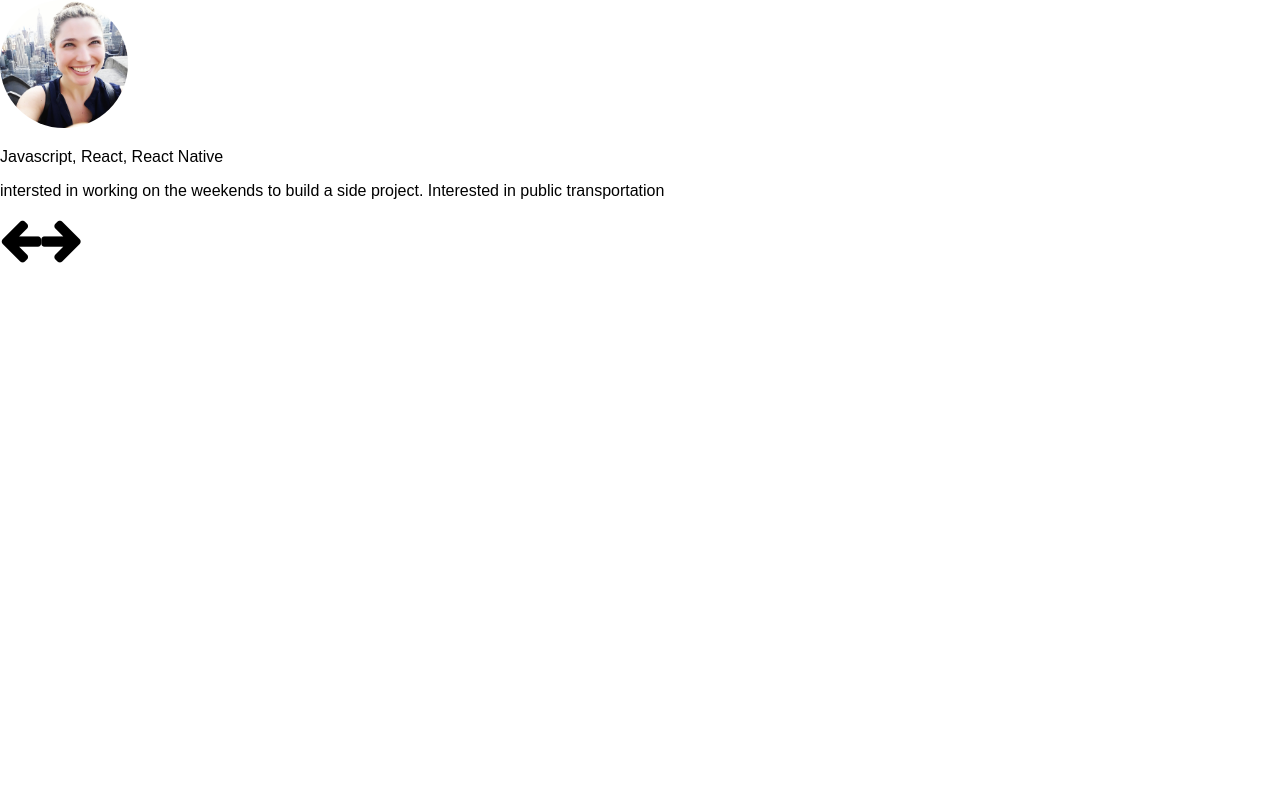
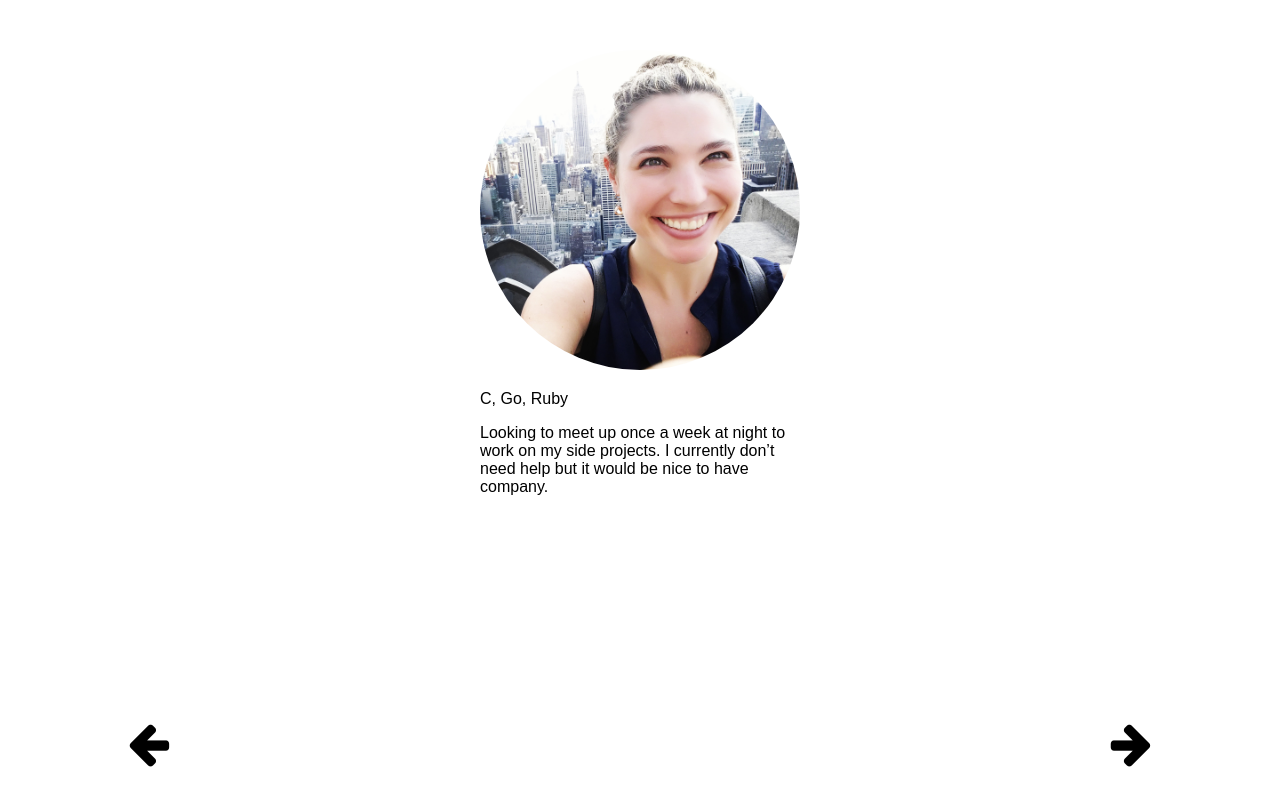
Before and after one commit to davellaj/witHackathon, a React (Create React App) app: page /gallery in a window 1280 px wide. Built offline with nearby package versions, Linux system fonts and the light colour scheme.

Commit message:
add style to gallery component

```diff
--- a/src/GalleryContainer.css
+++ b/src/GalleryContainer.css
@@ -1,3 +1,20 @@
-.body {
-  background-color: black;
+.content {
+	margin-left: auto;
+	margin-right: auto;
+	width: 20em;
+	top: 75%;
+	position: relative;
+	padding-top: 50px;
 }
+
+.left-arrow {
+	position: absolute;
+	top: 90%;
+	left: 10%;
+}
+
+.right-arrow {
+	position: absolute;
+	top: 90%;
+	right: 10%;
+}
--- a/src/GalleryContainer.js
+++ b/src/GalleryContainer.js
@@ -7,15 +7,30 @@ class GalleryContainer extends Component {
 
     this.state = {
       data: [
-              {name: 'Jamie Davella',
-               url: 'portfolio-pic.jpg',
-               languages: 'Javascript, React, React Native'
+              {
+                name: 'Margaret Hamilton',
+                url: 'portfolio-pic.jpg',
+                languages: 'C, Go, Ruby',
+                bio: "Looking to meet up once a week at night to work on my side projects. I currently don’t need help but it would be nice to have company.",
+              },
+              {
+                name: 'Ada Lovelace',
+                url: 'https://media.licdn.com/mpr/mpr/shrinknp_400_400/AAEAAQAAAAAAAAZjAAAAJDM4Y2ZmYjU0LTI4MjMtNDQ4Ny1iMDBiLTFhMWEzODBmYzY3Yg.jpg',
+                languages: 'HTML/CSS, JavaScript, Python’',
+                bio: 'Interested in education tech. Would like to meet up for a Sunday and build a project.'
              },
-               {name: 'Beth Sterling',
+             {
+               name: 'Grace Hopper',
                url: 'https://media.licdn.com/mpr/mpr/shrinknp_400_400/AAEAAQAAAAAAAAZjAAAAJDM4Y2ZmYjU0LTI4MjMtNDQ4Ny1iMDBiLTFhMWEzODBmYzY3Yg.jpg',
-               languages: 'Javascript, CSS, HTML, UI',
-               interest: 'Looking to learn and a build a project with react'
-             }
+               languages: 'Java, JavaScript, C',
+               bio: 'Interested in learning Go. Would like to meet up on the weekend to watch YouTube videos and tutorials to build a project with Go.'
+            },
+            {
+              name: 'Anita Borg',
+              url: 'https://media.licdn.com/mpr/mpr/shrinknp_400_400/AAEAAQAAAAAAAAZjAAAAJDM4Y2ZmYjU0LTI4MjMtNDQ4Ny1iMDBiLTFhMWEzODBmYzY3Yg.jpg',
+              languages: 'HTML/CSS, JavaScript, Ruby',
+              bio: 'Recent bootcamp grad looking to improve my skills by building projects or work on open source projects. It would be nice to have someone to bounce ideas and questions off of or pair program.'
+           },
              ],
       arrayIndex: 0,
     };
@@ -53,24 +68,26 @@ class GalleryContainer extends Component {
   render() {
     return (
       <div>
-        <div>
+        <div className="content">
           <img
             src={this.state.data[this.state.arrayIndex].url}
-            style={{ maxWidth: '10%', borderRadius: '50%' }}
+            style={{ maxWidth: '100%', borderRadius: '50%' }}
         />
-          <p>{this.state.data[0].languages}</p>
-          <p>intersted in working on the weekends to build a side project. Interested in public transportation</p>
+          <p>{this.state.data[this.state.arrayIndex].languages}</p>
+          <p>{this.state.data[this.state.arrayIndex].bio}</p>
         </div>
-        <div>
+        <div className="left-arrow">
           <i
                 className="fa fa-3x white fa-arrow-left zoomedNavigationLeft"
-                onClick={this.goLeft}
+                onClick={this.goRight}
                 aria-hidden="true"
           />
+          </div>
+          <div className="right-arrow">
           <i
-                    className="fa fa-3x white fa-arrow-right zoomedNavigationRight"
-                    onClick={this.goRight}
-                    aria-hidden="true"
+                  className="fa fa-3x white fa-arrow-right zoomedNavigationRight"
+                  onClick={this.goRight}
+                  aria-hidden="true"
           />
         </div>
       </div>
```
